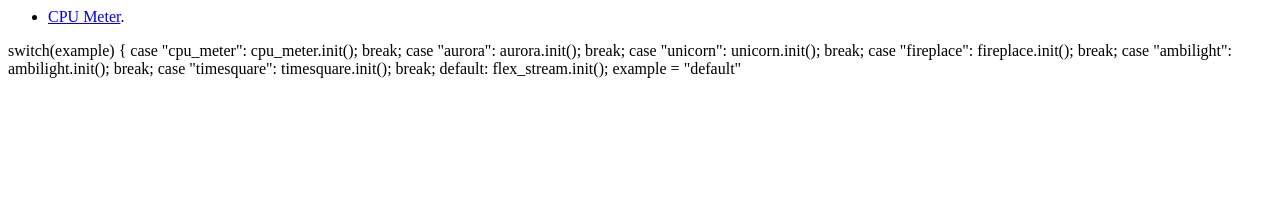
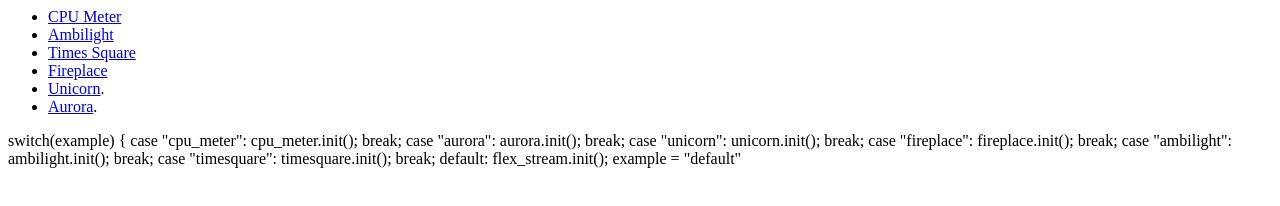
Before and after one commit to arvydas/blinkstick-node, a website: page examples/flex_stream/flex_stream_webserver.html in a window 1280 px wide. Drawn offline with Linux system fonts and the light colour scheme.

Commit message:
Signed-off-by: dcerisano <dcerisano@standard3d.com>

```diff
--- a/examples/flex_stream/flex_stream_webserver.html
+++ b/examples/flex_stream/flex_stream_webserver.html
@@ -5,7 +5,12 @@
 </head>
 <body bgcolor=white>
 	<ul>
-		<li><a href="?example=cpu_meter">CPU Meter</a>.
+		<li><a href="?example=cpu_meter">CPU Meter</a>
+		<li><a href="?example=amblight">Ambilight</a>
+		<li><a href="?example=timesquare">Times Square</a>
+		<li><a href="?example=fireplace">Fireplace</a>
+		<li><a href="?example=unicorn">Unicorn</a>.
+		<li><a href="?example=aurora">Aurora</a>.
 	</ul>
 </body>
 </html>
```
